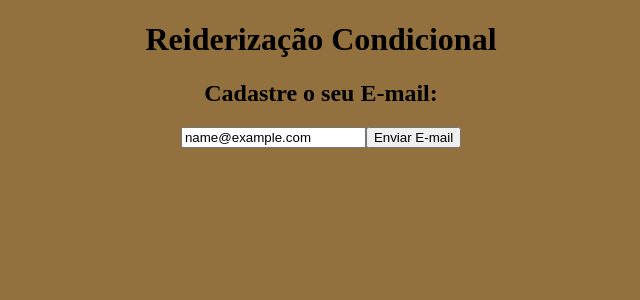
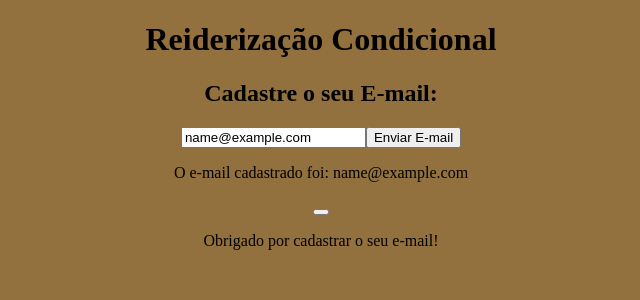
Before and after one commit to YuriMDeodato/Meu-Novo-Projeto, a React (Create React App) app: page / in a window 1280 px wide. Both pictures are taken after typing "name@example.com" into the empty fields and a click on the button "Enviar E-mail". Shown: the top 300 px of the page, without its empty margins (319-959 px from the left). Built offline with nearby package versions, Linux system fonts and the light colour scheme.

Commit message:
Excluir
delete

```diff
--- a/src/components/Condicional.js
+++ b/src/components/Condicional.js
@@ -4,6 +4,10 @@ function Condicional(){
     function enviarEmail(e){
         e.preventDefault(); // Previne o comportamento padrão do formulário (recarregar a página)
         setUserEmail(email); // Atualiza o estado com o e-mail digitado
+    }
+
+    function limparEmail(){
+        setUserEmail(""); // Limpa o estado do e-mail do usuário
     }
 
     const [email, setEmail] = useState();
@@ -16,7 +20,15 @@ function Condicional(){
                 <input type="email" placeholder="Digite seu e-mail..." onChange={(e) =>setEmail(e.target.value)}/>
                 <button type="submit" onClick={enviarEmail}>Enviar E-mail</button>
             </form>
-
+            {userEmail && ( // Renderiza o parágrafo apenas se userEmail não for nulo ou indefinido
+                <p>O e-mail cadastrado foi: {userEmail}</p>
+            )}
+            <button onClick={limparEmail}></button> {/* Botão para limpar o e-mail cadastrado */}
+            {userEmail ? ( // Se userEmail não for nulo ou indefinido, renderiza a mensagem abaixo
+                <p>Obrigado por cadastrar o seu e-mail!</p>
+            ) : ( // Caso contrário, renderiza a mensagem abaixo
+                <p>Por favor, cadastre o seu e-mail.</p>
+            )}
         </div>
     )
 }
```
